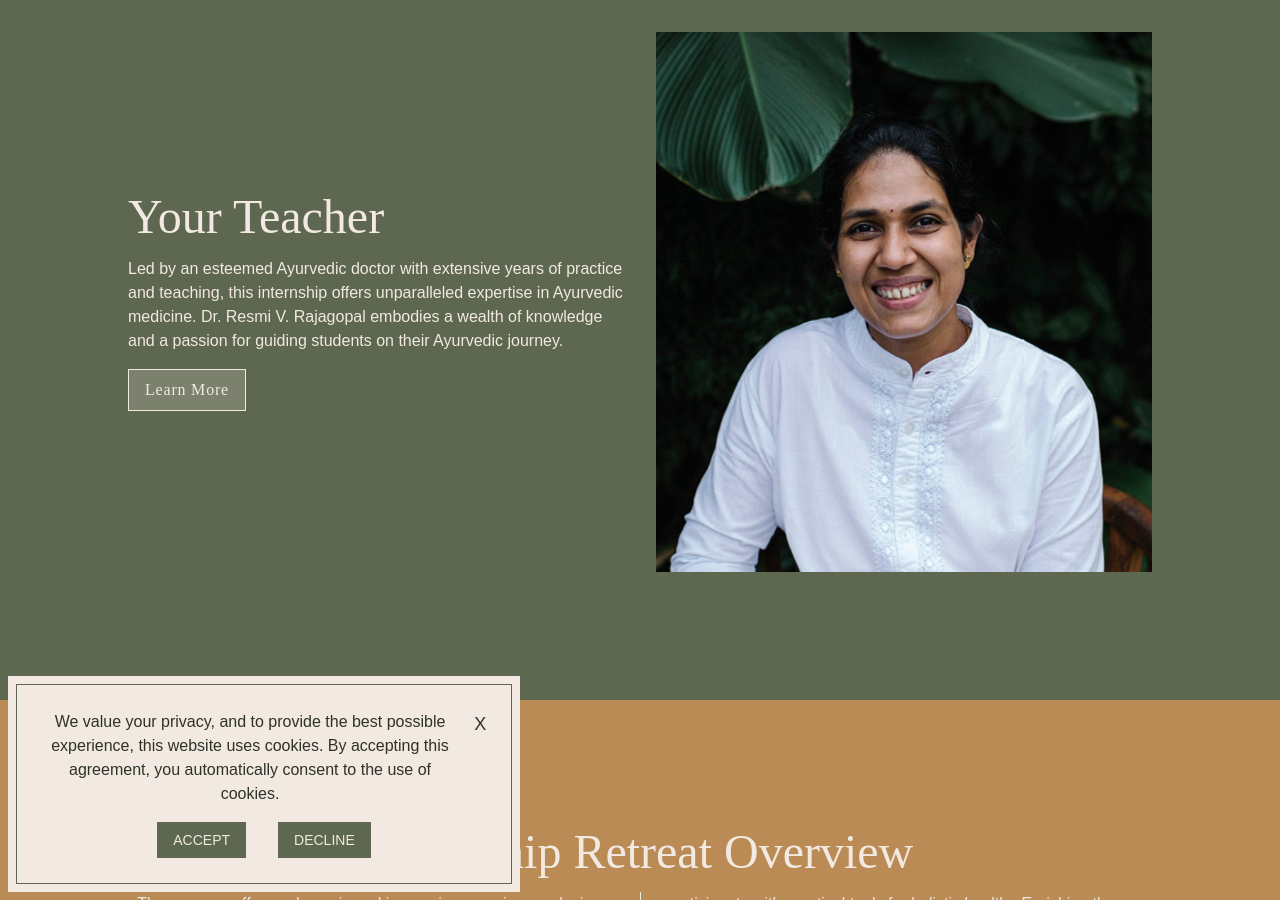
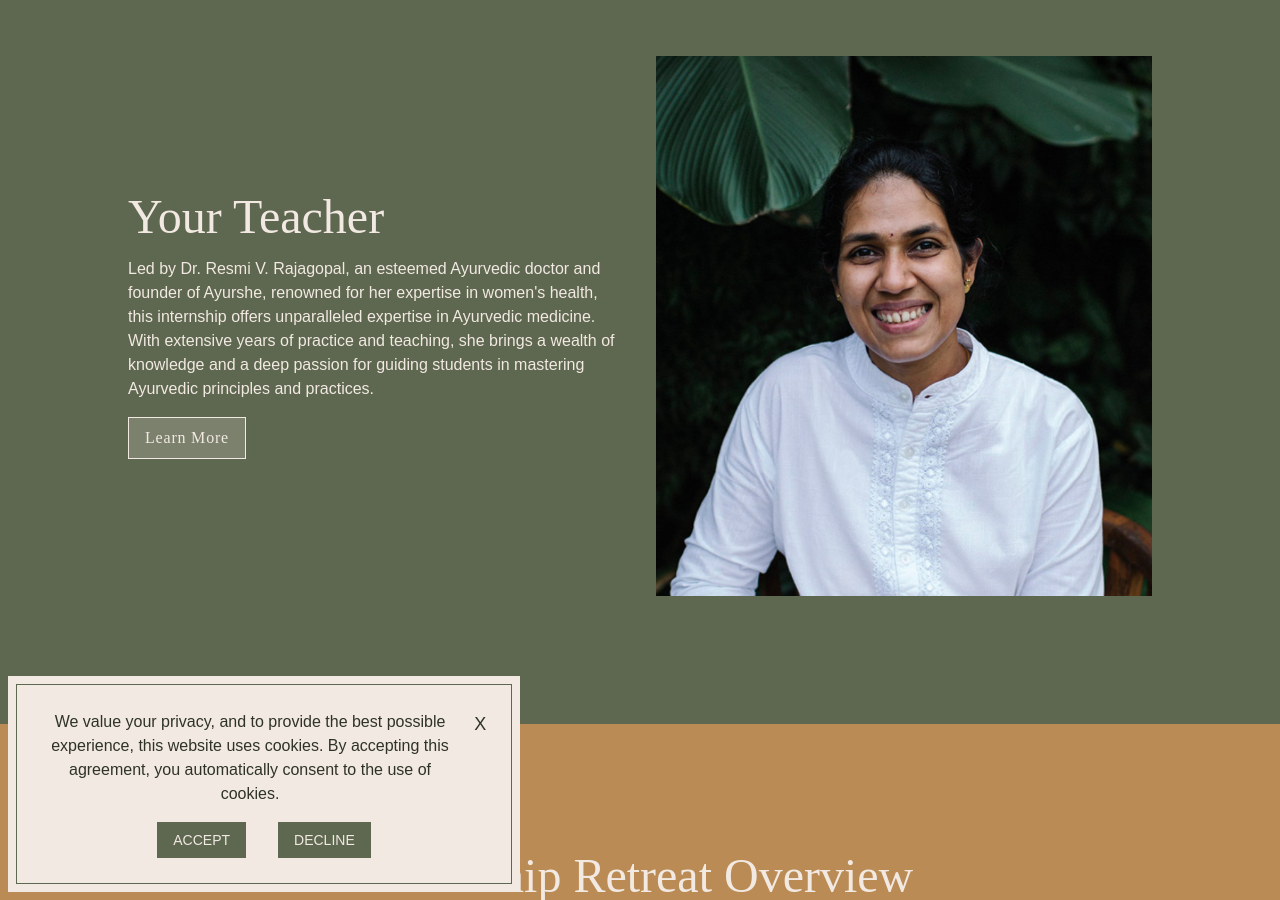
Before and after one commit to brittwoodard/ayurvedic-internship, a Jekyll site: the page built from index.html, in a window 1280 px wide and 900 px high, scrolled down 2355 px. Built offline with Jekyll 4.4.1, drawn with Linux system fonts in a browser that asks for light colours; some web fonts are replaced; some of the changed text lies outside the part shown.

Commit message:
copy updates

```diff
--- a/index.html
+++ b/index.html
@@ -9,7 +9,7 @@
 brief-overview:
   featured-text: Gain practical, hands-on experience in Ayurvedic practices, focusing on one-on-one client consultations and Ayurvedic assessment methods.
   heading: Internship Retreat
-  description_html: The program provides a hands-on and immersive Ayurvedic experience, focusing on client-to-client interaction and thorough diagnostics. Participants delve into the intricacies of Ayurveda, gaining insights into system-wise examinations and herbal applications. Tailored for aspiring Ayurvedic Health Counselors and Practitioners, this preceptorship blends theoretical knowledge and practical skills for a transformative journey in Ayurvedic healthcare.
+  description_html: The program provides a hands-on and immersive Ayurvedic experience, focusing on client-to-client interaction and thorough diagnostics. Participants delve into the intricacies of Ayurveda, gaining insights into system-wise examinations and herbal applications. Tailored for aspiring Ayurvedic Health Counselors and Ayurvedic Practitioners, this internship blends theoretical knowledge and practical skills to enhance your expertise and capabilities in Ayurvedic healthcare.
 features:
  - featured_image: /images/ayurvedic-internship-5.jpg
    feature: In-Person Ayurvedic Training
@@ -19,17 +19,17 @@
    description_html: Achieve proficiency through extensive client interactions, adhering to the standards set by the Ayurvedic Accreditation Commission.
  - featured_image: /images/ayurvedic-internship-7.jpg
    feature: Mastering Ayurvedic Clinical Skills
-   description_html: This internship focuses on refining your clinical assessment skills, offering in-depth exploration of Ayurvedic diagnostic techniques.
+   description_html: Refine your clinical assessment skills with this internship, which offers an in-depth exploration of Ayurvedic diagnostic techniques.
 teacher:
   heading: Your Teacher
-  description_html: Led by an esteemed Ayurvedic doctor with extensive years of practice and teaching, this internship offers unparalleled expertise in Ayurvedic medicine. Dr. Resmi V. Rajagopal embodies a wealth of knowledge and a passion for guiding students on their Ayurvedic journey.
+  description_html: Led by Dr. Resmi V. Rajagopal, an esteemed Ayurvedic doctor and founder of Ayurshe, renowned for her expertise in women's health, this internship offers unparalleled expertise in Ayurvedic medicine. With extensive years of practice and teaching, she brings a wealth of knowledge and a deep passion for guiding students in mastering Ayurvedic principles and practices.
   image:
     featured_image: /images/ayurvedic-internship-12.jpg
     image_focus:
 retreat-overview:
   heading: Internship Retreat Overview
-  description-left_html: The program offers a dynamic and immersive experience, placing a strong emphasis on client-to-client interaction, a fundamental cornerstone of Ayurvedic practice. Delving into the intricacies of Ayurveda, the retreat includes  in-depth discussions on clients' conditions and procedures for effective treatment follow-up. Participants will engage in hands-on exploration of various diagnostic techniques, refining their diagnostic skills and fostering a deeper understanding of individualized patient care.</p><p>An integral aspect of the program is the systematic examination and knowledge enhancement pertaining to Ayurvedic principles. Participants will gain profound insights into system-wise examinations, further fortifying their foundation in Ayurvedic practices.</p><p>Beyond diagnostics, the program offers a holistic approach by imparting extensive knowledge about the utilization of various herbs in correcting Doshas and Agni, essential for the treatment correction process. Furthermore, engaging sessions on Dinacharya and Yoga are strategically designed to focus on therapeutic and rejuvenative practices, enriching
-  description-right_html: participants with practical tools for holistic health.. Enriching the learning experience, the program hosts invited talks from esteemed experts in the fields of panchakarma, providing invaluable insights into advanced Ayurvedic therapies. Additionally, a structured schedule unfolds to explore the nuances of Ayurvedic cooking, imparting an in-depth understanding of dietary principles, Pathy apathya, and Virudhaahara.</p><p>As part of the program's immersive approach, participants embark on enlightening visits to botanical and herbal gardens. These excursions not only offer a firsthand experience with diverse herbs but also provide opportunities for organoleptic examinations, elevating the learning experience beyond theory.</p><p>Tailored for aspiring Ayurvedic Health Counselors and Ayurvedic Practitioners, this preceptorship promises a transformative journey, blending theoretical knowledge with hands-on experiences to empower participants in their path toward becoming proficient Ayurvedic healthcare practitioners.
+  description-left_html: The program provides a dynamic and immersive experience, with a strong focus on client-to-client interaction, a key aspect of Ayurvedic practice. It delves into the complexities of Ayurveda, featuring comprehensive discussions about clients' conditions and effective treatment follow-up strategies. Participants will engage in hands-on activities, applying various diagnostic techniques to enhance their skills and deepen their comprehension of tailored patient care.</p><p>An essential element of the program is the systematic exploration and expansion of knowledge in Ayurvedic principles. Participants will acquire in-depth insights into system-wise examinations, reinforcing their foundational understanding of Ayurvedic practices.</p><p>The program also takes a holistic approach, providing extensive knowledge on the use of herbs to balance Doshas and Agni, crucial in the treatment correction process. Sessions on Dinacharya and Yoga are thoughtfully integrated, emphasizing therapeutic and rejuvenative practices and
+  description-right_html: equipping participants with practical tools for overall health. To enrich the learning experience further, the program includes guest lectures from renowned experts in panchakarma, offering valuable perspectives on advanced Ayurvedic therapies. Additionally, a structured agenda includes comprehensive coverage of Ayurvedic cooking, delving into dietary principles, Pathy apathya, and Virudhaahara.</p><p>Enhancing the immersive nature of the program, participants will also visit botanical and herbal gardens. These field trips provide direct interaction with a variety of herbs and facilitate organoleptic examinations, extending the educational experience beyond theoretical learning.</p><p>Designed for aspiring Ayurvedic Health Counselors and Ayurvedic Practitioners, this preceptorship combines theoretical knowledge with practical experiences, equipping participants with the skills and understanding needed to excel as Ayurvedic healthcare practitioners.
 features-banner:
  - background_image: /images/ayurvedic-internship-4.png
    feature: 180 in-person hours
@@ -39,11 +39,11 @@
    feature: Hands-On Clinical Experience
 location:
   heading: Discover Ubud, Bali - A Haven for Ayurvedic Learning
-  description_html: Nestled amidst Bali's emerald rice fields and verdant rainforests, Ubud emerges as an enchanting haven for those embarking on an Ayurvedic journey. This town, steeped in Hindu culture, offers a serene and spiritually rich environment, ideal for deepening understanding of Ayurvedic principles. The daily practices and rituals rooted in this culture resonate deeply with the holistic wellness approach of Ayurveda, providing students with a unique, immersive learning experience.</p><p>In Ubud, the intersection of a thriving yoga community and the teacher's extensive network within Ayurvedic and yogic centers creates a dynamic educational atmosphere. This, coupled with Ubud's reputation as a sanctuary for yoga enthusiasts and plant-based foodies, enhances the overall experience. The town's vibrant vegetarian and vegan culinary scene, inspired by Ayurvedic dietetics, offers a plethora of nourishing and flavorful options, making it a paradise for those seeking a lifestyle aligned with Ayurvedic and yogic principles.
+  description_html: Nestled amidst Bali's emerald rice fields and verdant rainforests, Ubud emerges as an enchanting haven for those embarking on an Ayurvedic journey. This town, steeped in Hindu culture, offers a serene and spiritually rich environment, ideal for deepening understanding of Ayurvedic principles. The daily practices and rituals rooted in this culture complement the holistic wellness approach of Ayurveda, providing students with a unique, immersive learning experience.</p><p>In Ubud, the intersection of a thriving yoga community and the teacher's extensive network within Ayurvedic and yogic centers creates a dynamic educational atmosphere. This, coupled with Ubud's reputation as a sanctuary for yoga enthusiasts and plant-based foodies, enhances the overall experience. The town's vibrant vegetarian and vegan culinary scene, inspired by Ayurvedic dietetics, offers a plethora of nourishing and flavorful options, making it a paradise for those seeking a lifestyle aligned with Ayurvedic and yogic principles.
   featured_image: /images/ayurvedic-internship-9.jpg
 room-and-board:
   heading: Accommodation & Ayurvedic Cuisine
-  description_html: Our Ayurvedic internship program in Ubud offers comprehensive room and board that perfectly complements your educational experience. Included in the tuition, each participant enjoys the comfort of a private room with an ensuite bathroom, ensuring a peaceful and personal space for relaxation and reflection. The accommodation, while basic, is designed to provide a serene and comfortable environment, conducive to both study and rest.</p><p>In addition to comfortable lodging, participants are treated to three daily Ayurvedic meals. These meals are thoughtfully prepared to align with Ayurvedic dietary principles, offering a variety of nutritious, balanced, and flavorful dishes. This culinary experience not only supports your physical well-being but also deepens your understanding of Ayurvedic nutrition and its practical application. This harmonious blend of restful accommodation and nourishing cuisine creates an ideal setting for both personal growth and professional development in Ayurvedic studies.
+  description_html: Our Ayurvedic internship program in Ubud offers comprehensive room and board that perfectly complements your educational experience. Included in the tuition, each participant enjoys the comfort of a private room with an ensuite bathroom, ensuring a peaceful and personal space for relaxation and reflection. The accommodation, while basic, is designed to provide a serene and comfortable environment, conducive to both study and rest.</p><p>In addition to comfortable lodging, participants are treated to breakfast and lunch on internship days. These meals are thoughtfully prepared to align with Ayurvedic dietary principles, offering a variety of nutritious, balanced, and flavorful dishes. This culinary experience not only supports your physical well-being but also deepens your understanding of Ayurvedic nutrition and its practical application. This harmonious blend of restful accommodation and nourishing cuisine creates an ideal setting for both personal growth and professional development in Ayurvedic studies.
   featured_image: images/ayurvedic-internship-1.jpg
 tuition:
   includes:
@@ -72,9 +72,9 @@
  - question: What is the cancellation/refund policy for this internship?
    answer_html: A $500 non-refundable deposit secures your spot. Cancellations made 6 weeks prior to the start date are non-refundable. If you cancel before this period, you'll receive a refund excluding the deposit.
  - question: Where exactly is the accommodation in Ubud?
-   answer_html: Accommodation location varies based on enrollment numbers. Regardless, you're assured a private room with an ensuite bathroom in Ubud is included in your tuition.
+   answer_html: Accommodation location varies based on enrollment numbers. Regardless, you're assured a private room with an ensuite bathroom in the Ubud area is included in your tuition. Please note that while we focus on simplicity and authenticity in our accommodation choices, we ensure they meet the standards of comfort and privacy essential for your stay. This approach helps us maintain the affordability of the retreat without compromising on quality and personal space.
  - question: Will I have free time to explore Bali during the internship?
-   answer_html: Definitely! The internship schedule allows free time every Sunday and evenings post-17:15. It's a great opportunity to explore Ubud and its surroundings, though do remember dinner at 19:00 is part of your tuition.
+   answer_html: Definitely! The internship schedule allows free time every Sunday and evenings post-17:15. It's a great opportunity to explore Ubud and its surroundings.
  - question: How can I prepare for the internship?
    answer_html: To get the most out of this experience, we recommend familiarizing yourself with 'Prakruti' by Dr. Vasant Lad, an insightful read on Ayurvedic principles.
 cta:
```
Also changed, not shown: 1 other file.
